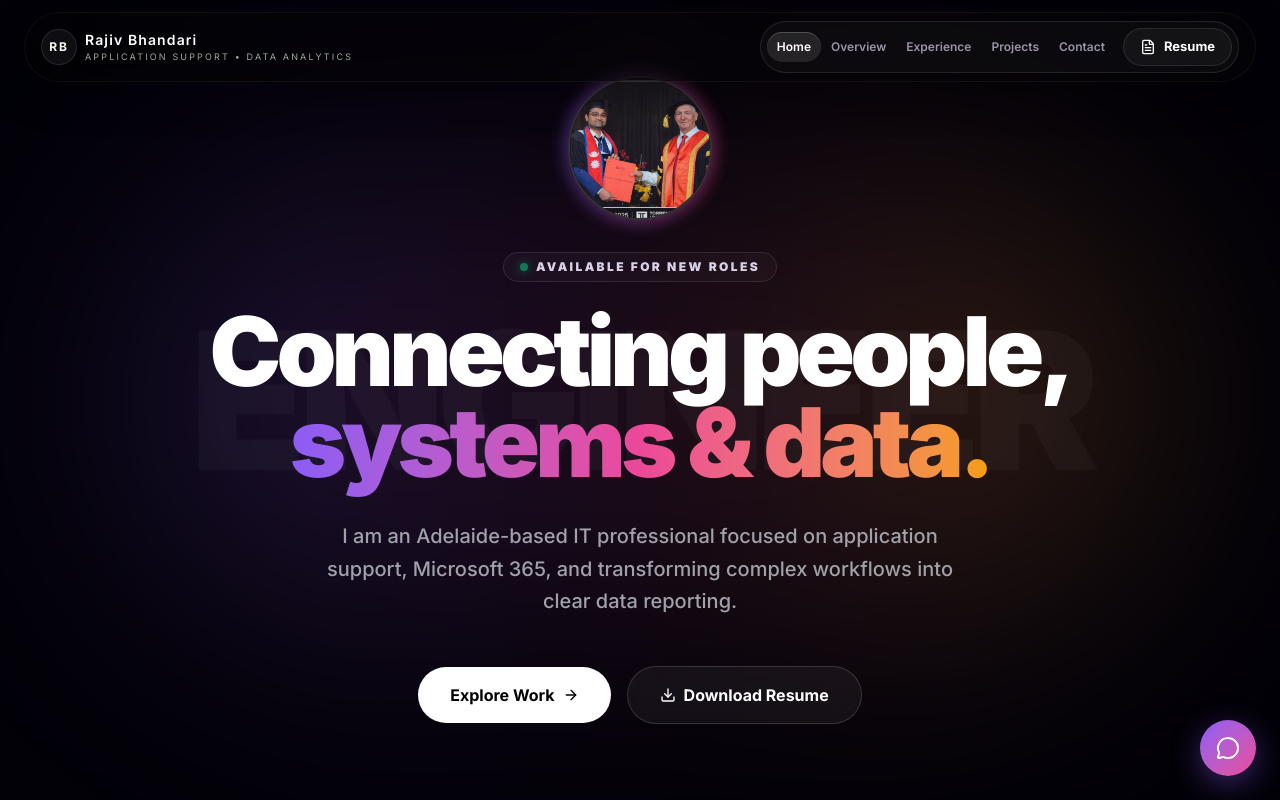
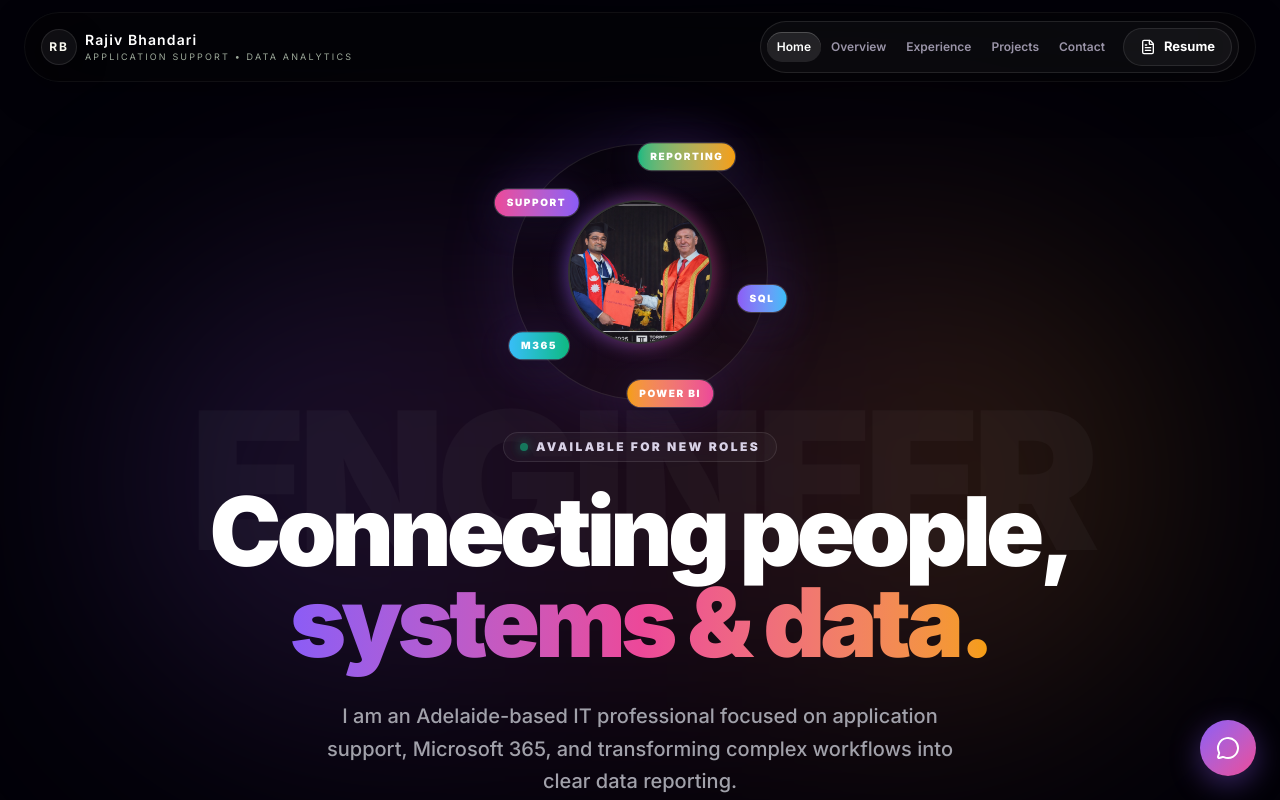
Before and after one commit to prodev1996/portfolio, a Next.js app: page / in a window 1280 px wide. Shown: the top 800 px of the page. Built offline with nearby package versions, Linux system fonts and the light colour scheme.

Commit message:
Add playful data orbit hero effect

```diff
--- a/app/globals.css
+++ b/app/globals.css
@@ -219,6 +219,34 @@ body::after {
   animation: float 6s ease-in-out infinite;
 }
 
+.data-orbit {
+  filter: drop-shadow(0 0 22px rgba(139, 92, 246, 0.18));
+}
+
+.data-orbit-spin {
+  animation: data-orbit-spin 28s linear infinite;
+}
+
+.data-orbit-spin:hover {
+  animation-play-state: paused;
+}
+
+@keyframes data-orbit-spin {
+  from {
+    transform: rotate(0deg);
+  }
+
+  to {
+    transform: rotate(360deg);
+  }
+}
+
+@media (prefers-reduced-motion: reduce) {
+  .data-orbit-spin {
+    animation: none;
+  }
+}
+
 @media (max-width: 640px) {
   .cosmic-card {
     border-radius: 24px;
--- a/components/CosmicPortfolio.tsx
+++ b/components/CosmicPortfolio.tsx
@@ -100,6 +100,14 @@ const skillGroups = [
   },
 ];
 
+const orbitNodes = [
+  { label: "SQL", detail: "Data querying", angle: 12, tone: "from-[#8b5cf6] to-[#38bdf8]" },
+  { label: "Power BI", detail: "Dashboards", angle: 76, tone: "from-[#f59e0b] to-[#ec4899]" },
+  { label: "M365", detail: "Support systems", angle: 144, tone: "from-[#38bdf8] to-[#10b981]" },
+  { label: "Support", detail: "User outcomes", angle: 214, tone: "from-[#ec4899] to-[#8b5cf6]" },
+  { label: "Reporting", detail: "Clear insights", angle: 292, tone: "from-[#10b981] to-[#f59e0b]" },
+];
+
 // Interactive Bento Card with Spotlight
 function BentoCard({ children, className = "", delay = 0 }: { children: React.ReactNode, className?: string, delay?: number }) {
   const mouseX = useMotionValue(0);
@@ -131,6 +139,39 @@ function BentoCard({ children, className = "", delay = 0 }: { children: React.Re
   );
 }
 
+function DataOrbit() {
+  return (
+    <div
+      className="data-orbit pointer-events-none absolute left-1/2 top-1/2 hidden h-56 w-56 -translate-x-1/2 -translate-y-1/2 [--orbit-radius:6.8rem] sm:block lg:h-64 lg:w-64 lg:[--orbit-radius:7.8rem]"
+      aria-hidden="true"
+    >
+      <div className="absolute inset-0 rounded-full border border-white/10 bg-[radial-gradient(circle,rgba(139,92,246,0.08),transparent_62%)] shadow-[0_0_80px_rgba(139,92,246,0.16)]" />
+      <div className="data-orbit-spin absolute inset-0">
+        {orbitNodes.map((node) => (
+          <div
+            key={node.label}
+            className="absolute left-1/2 top-1/2"
+            style={{
+              transform: `rotate(${node.angle}deg) translateX(var(--orbit-radius)) rotate(-${node.angle}deg)`,
+            }}
+          >
+            <div className="group pointer-events-auto relative -translate-x-1/2 -translate-y-1/2">
+              <span
+                className={`inline-flex min-w-12 items-center justify-center rounded-full bg-gradient-to-r ${node.tone} px-3 py-1.5 text-[10px] font-black uppercase tracking-[0.16em] text-white shadow-[0_10px_28px_rgba(0,0,0,0.35)] ring-1 ring-white/20 transition duration-300 group-hover:scale-110`}
+              >
+                {node.label}
+              </span>
+              <span className="pointer-events-none absolute left-1/2 top-full mt-2 -translate-x-1/2 whitespace-nowrap rounded-full border border-white/10 bg-black/80 px-3 py-1 text-[10px] font-semibold text-[#d8d1e6] opacity-0 shadow-xl backdrop-blur-xl transition group-hover:opacity-100">
+                {node.detail}
+              </span>
+            </div>
+          </div>
+        ))}
+      </div>
+    </div>
+  );
+}
+
 export default function CosmicPortfolio() {
   const heroRef = useRef(null);
   const { scrollYProgress } = useScroll({
@@ -150,7 +191,7 @@ export default function CosmicPortfolio() {
       <section
         ref={heroRef}
         id="home"
-        className="relative flex min-h-[100svh] items-center justify-center overflow-hidden px-4"
+        className="relative flex min-h-[100svh] items-center justify-center overflow-hidden px-4 pb-14 pt-28 sm:pt-32"
       >
         <motion.div style={{ y: heroY, opacity: heroOpacity }} className="absolute inset-0 z-0">
           <div className="absolute left-1/2 top-1/2 h-[60vh] w-[80vw] -translate-x-1/2 -translate-y-1/2 rounded-full bg-gradient-to-r from-[#8b5cf6]/20 via-[#ec4899]/10 to-[#f59e0b]/20 blur-[120px]" />
@@ -173,10 +214,13 @@ export default function CosmicPortfolio() {
             animate="visible"
             className="flex flex-col items-center"
           >
-            <motion.div variants={fadeUp} className="mb-8 relative group">
-              <div className="absolute -inset-1 rounded-full bg-gradient-to-r from-[#8b5cf6] to-[#ec4899] blur opacity-40 group-hover:opacity-75 transition duration-1000 group-hover:duration-200" />
-              <div className="relative h-28 w-28 overflow-hidden rounded-full border-2 border-white/20 bg-black sm:h-36 sm:w-36">
-                <Image src="/profile-hero.png" alt="Rajiv Bhandari" fill className="object-cover" />
+            <motion.div variants={fadeUp} className="relative mb-8 mt-4 flex h-44 w-44 items-center justify-center sm:h-56 sm:w-56 lg:h-64 lg:w-64">
+              <DataOrbit />
+              <div className="relative group">
+                <div className="absolute -inset-1 rounded-full bg-gradient-to-r from-[#8b5cf6] to-[#ec4899] blur opacity-40 group-hover:opacity-75 transition duration-1000 group-hover:duration-200" />
+                <div className="relative h-28 w-28 overflow-hidden rounded-full border-2 border-white/20 bg-black sm:h-36 sm:w-36">
+                  <Image src="/profile-hero.png" alt="Rajiv Bhandari" fill className="object-cover" />
+                </div>
               </div>
             </motion.div>
 
```
